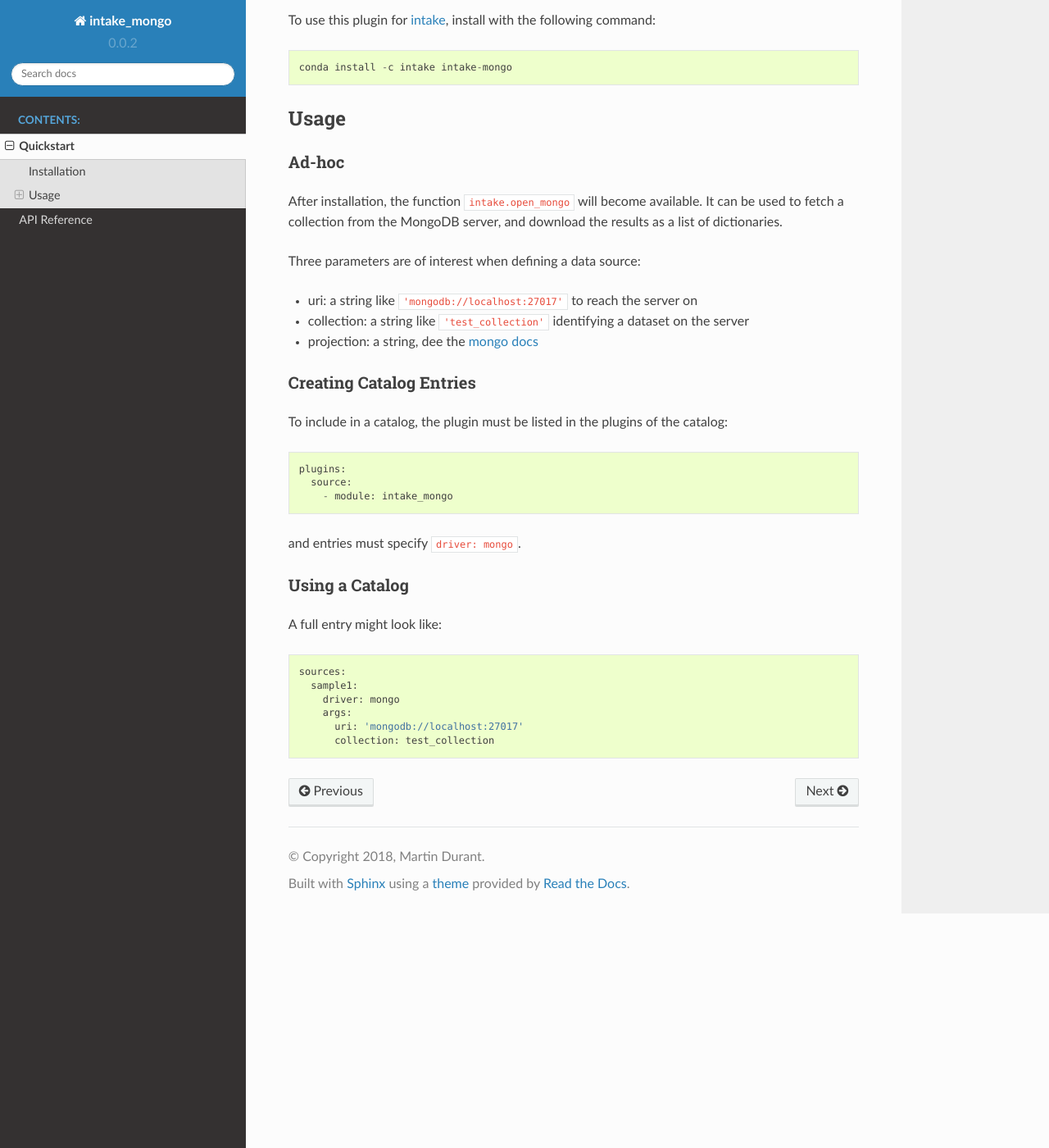
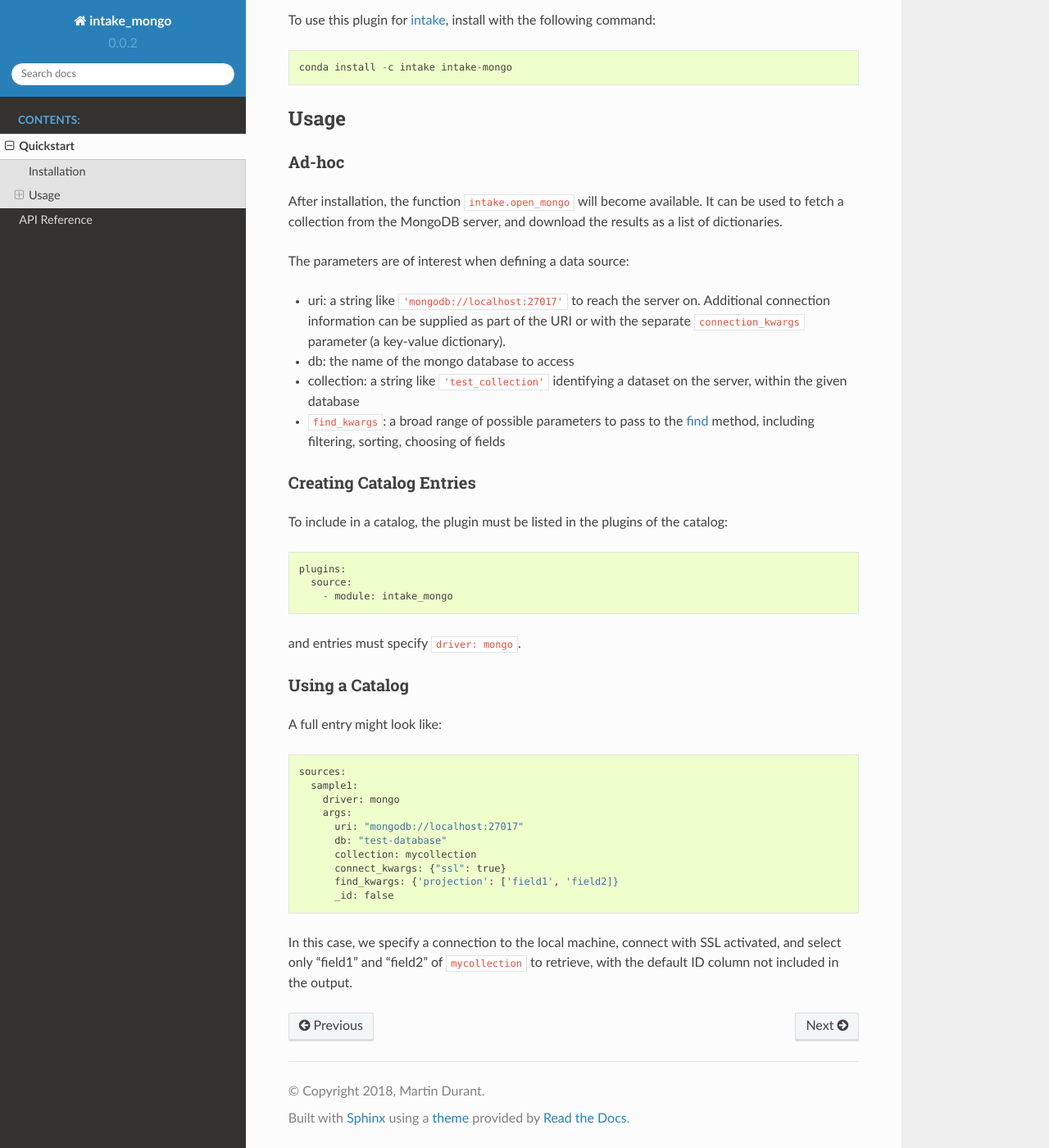
Before and after one commit to intake/intake-mongo, a Sphinx documentation site: the page built from docs/source/quickstart.rst, in a window 1280 px wide and 1400 px high, scrolled down 300 px. Shown: the whole window at 82% size. Built offline with Sphinx 7.4.7 and the Read the Docs theme 2.0.0, drawn with Linux system fonts in a browser that asks for light colours.

Commit message:
more test and update quickstart

```diff
--- a/docs/source/quickstart.rst
+++ b/docs/source/quickstart.rst
@@ -28,13 +28,18 @@ After installation, the function ``intake.open_mongo``
 will become available. It can be used to fetch a collection from the MongoDB
 server, and download the results as a list of dictionaries.
 
-Three parameters are of interest when defining a data source:
+The parameters are of interest when defining a data source:
 
--  uri: a string like ``'mongodb://localhost:27017'`` to reach the server on
--  collection: a string like ``'test_collection'`` identifying a dataset on the server
--  projection: a string, dee the `mongo docs`_
+-  uri: a string like ``'mongodb://localhost:27017'`` to reach the server on. Additional
+   connection information can be supplied as part of the URI or with the separate
+   ``connection_kwargs`` parameter (a key-value dictionary).
+-  db: the name of the mongo database to access
+-  collection: a string like ``'test_collection'`` identifying a dataset on the server,
+   within the given database
+-  ``find_kwargs``: a broad range of possible parameters to pass to the find_ method,
+   including filtering, sorting, choosing of fields
 
-.. _mongo docs: https://docs.mongodb.com/manual/tutorial/project-fields-from-query-results/
+.. _find: http://api.mongodb.com/python/current/api/pymongo/collection.html#pymongo.collection.Collection.find
 
 
 Creating Catalog Entries
@@ -60,5 +65,13 @@ A full entry might look like::
       sample1:
         driver: mongo
         args:
-          uri: 'mongodb://localhost:27017'
-          collection: test_collection
+          uri: "mongodb://localhost:27017"
+          db: "test-database"
+          collection: mycollection
+          connect_kwargs: {"ssl": true}
+          find_kwargs: {'projection': ['field1', 'field2]}
+          _id: false
+
+In this case, we specify a connection to the local machine, connect with SSL activated,
+and select only "field1" and "field2" of ``mycollection`` to retrieve, with the default
+ID column not included in the output.
```
Also changed, not shown: intake_mongo/__init__.py (+5 -3 lines), 4 other files.
